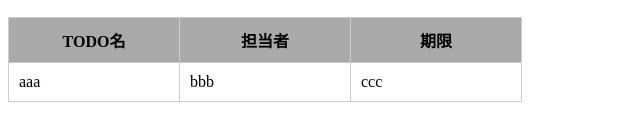
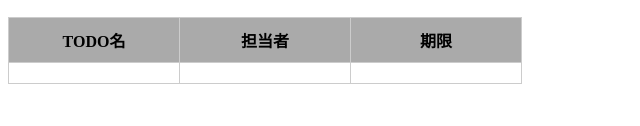
Before and after one commit to Omi354/todo_jsPractice, a plain HTML site: page index.html in a window 1280 px wide. Both pictures are taken after a click on the button "登録". Shown: the part 228-354 px from the top of the page, 0-640 px from the left. Drawn offline with Linux system fonts and the light colour scheme.

Commit message:
追加したTODOを表示できるように実装しました

```diff
--- a/index.html
+++ b/index.html
@@ -39,13 +39,7 @@
               <th>期限</th>
             </tr>
           </thead>
-          <tbody>
-            <tr>
-              <td>aaa</td>
-              <td>bbb</td>
-              <td>ccc</td>
-            </tr>
-          </tbody>
+          <tbody id="todo-list"></tbody>
         </table>
       </section>
     </main>
--- a/js/index.js
+++ b/js/index.js
@@ -1,22 +1,52 @@
 let todoList = [];
+
+// 入力されたtodoの値を取得しオブジェクト化し配列に挿入
+const registerNewTodo = () => {
+  const newTodoName = document.getElementById("new-todo-name");
+  const newPerson = document.getElementById("new-person");
+  const newDeadline = document.getElementById("new-deadline");
+  todoList.push({
+    todoName: newTodoName.value,
+    person: newPerson.value,
+    deadline: newDeadline.value,
+  });
+};
+
+// Todoリストを一旦すべて削除
+const removeTodoListElem = () => {
+  const tbodyElem = document.getElementById("todo-list");
+  tbodyElem.replaceChildren();
+};
+
+// todoList配列の中身をすべて表示
+const appendTodoListElem = () => {
+  todoList.forEach((todo) => {
+    const todoNameTdElem = document.createElement("td");
+    todoNameTdElem.textContent = todo.todoName;
+
+    const personTdElem = document.createElement("td");
+    personTdElem.textContent = todo.person;
+
+    const deadlineTdElem = document.createElement("td");
+    deadlineTdElem.textContent = todo.deadline;
+
+    const trElem = document.createElement("tr");
+    trElem.appendChild(todoNameTdElem);
+    trElem.appendChild(personTdElem);
+    trElem.appendChild(deadlineTdElem);
+
+    const tbodyElem = document.getElementById("todo-list");
+    tbodyElem.appendChild(trElem);
+  });
+};
 
 document.addEventListener("DOMContentLoaded", () => {
   const registerBtnElem = document.getElementById("register");
   registerBtnElem.addEventListener("click", () => {
-    // 入力されたtodoの値を取得
-    const newTodoName = document.getElementById("new-todo-name");
-    const newPerson = document.getElementById("new-person");
-    const newDeadline = document.getElementById("new-deadline");
+    registerNewTodo();
 
-    const newTodoObject = {
-      todoName: newTodoName.value,
-      person: newPerson.value,
-      deadline: newDeadline.value,
-    };
+    removeTodoListElem();
 
-    todoList.push(newTodoObject);
+    appendTodoListElem();
   });
-
-  const indexTodoElem = document.getElementById("index-todo");
-  console.log(indexTodoElem);
 });
```
